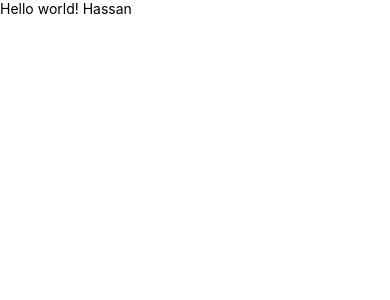
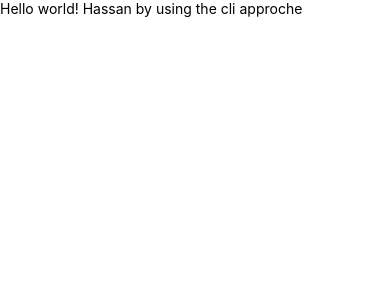
Before and after one commit to hassangulzar1/Native-Assignment-1, a React Native app: screen / in a window 390 px wide. Shown: the top 300 px of the page. Built offline with nearby package versions, Linux system fonts and the light colour scheme.

Commit message:
change text

```diff
--- a/App.jsx
+++ b/App.jsx
@@ -4,7 +4,7 @@ import {View, Text} from 'react-native';
 const App = () => {
   return (
     <View>
-      <Text>Hello world! Hassan</Text>
+      <Text>Hello world! Hassan by using the cli approche</Text>
     </View>
   );
 };
```
